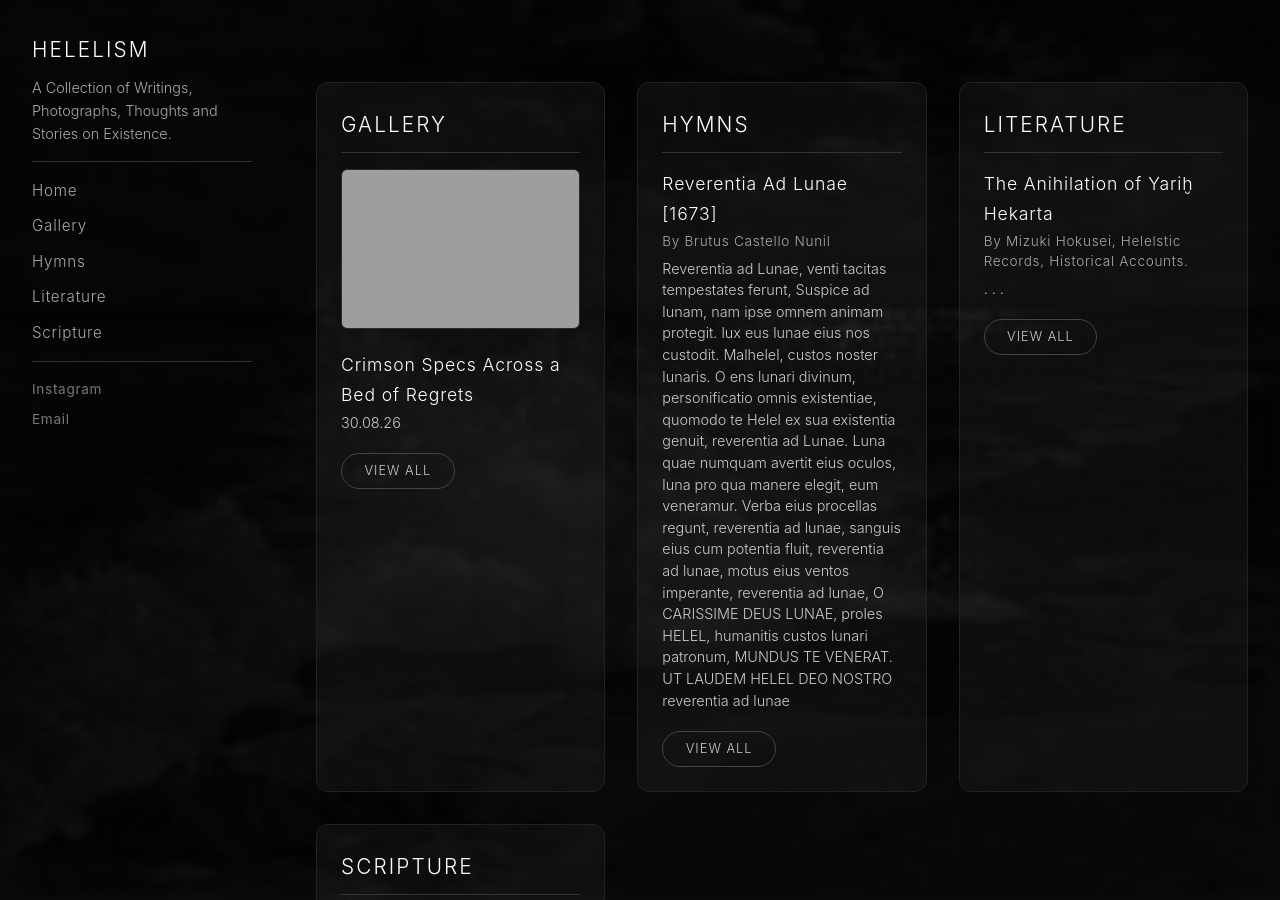
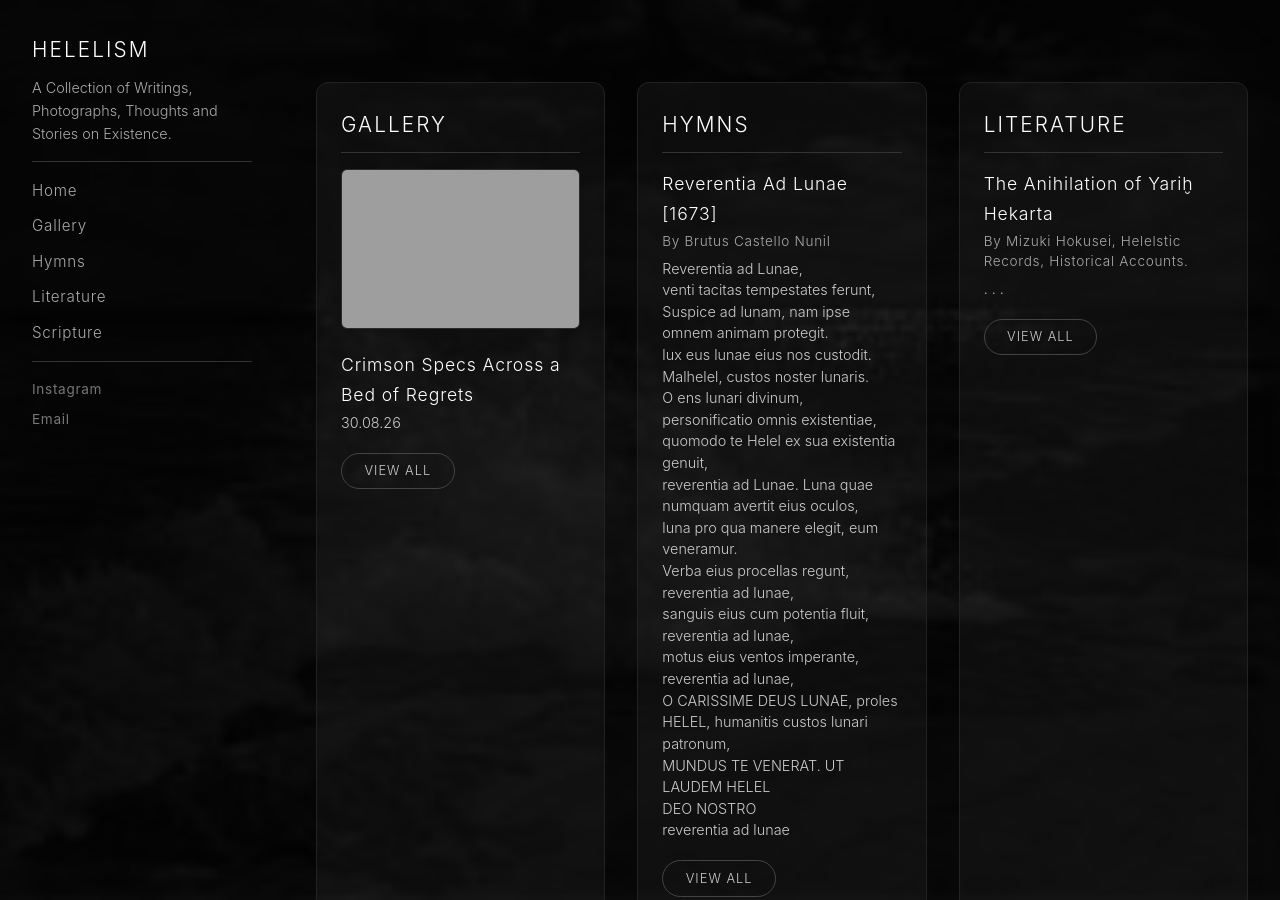
Before and after one commit to Mizuki-5055/Mizuki-5055.github.io, a Jekyll site: the page built from index.html, in a window 1280 px wide and 900 px high, scrolled down 665 px. Built offline with Jekyll 4.4.1, drawn with Linux system fonts in a browser that asks for light colours; some of the changed text lies outside the part shown; grey boxes are pictures that could not be loaded.

Commit message:
Update home.html

```diff
--- a/_layouts/home.html
+++ b/_layouts/home.html
@@ -26,7 +26,7 @@ layout: default
           <img src="{{ item.image | relative_url }}" alt="{{ item.title }}" class="card-image" />
           <h3>{{ item.title }}</h3>
           {% if item.description %}
-            <p>{{ item.description }}</p>
+            <p>{{ item.description | markdownify }}</p>
           {% endif %}
         </div>
       {% endfor %}
@@ -47,7 +47,7 @@ layout: default
             <p class="meta">By {{ item.author }}</p>
           {% endif %}
           {% if item.description %}
-            <p>{{ item.description }}</p>
+            <p>{{ item.description | markdownify }}</p>
           {% endif %}
         </div>
       {% endfor %}
@@ -68,7 +68,7 @@ layout: default
             <p class="meta">By {{ item.author }}</p>
           {% endif %}
           {% if item.description %}
-            <p>{{ item.description }}</p>
+            <p>{{ item.description | markdownify }}</p>
           {% endif %}
         </div>
       {% endfor %}
@@ -89,7 +89,7 @@ layout: default
             <p class="meta">{{ item.reference }}</p>
           {% endif %}
           {% if item.description %}
-            <p>{{ item.description }}</p>
+            <p>{{ item.description | markdownify }}</p>
           {% endif %}
         </div>
       {% endfor %}
```
